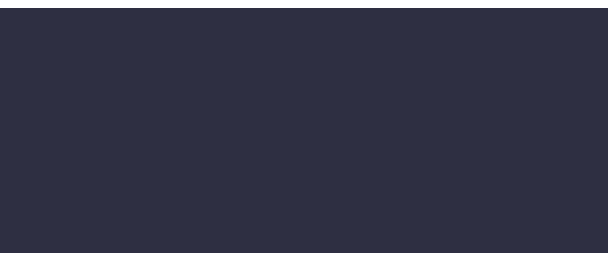
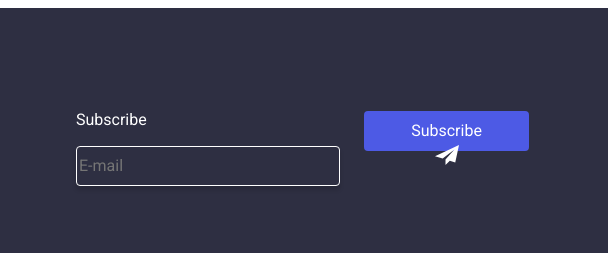
Before and after one commit to TaTiaNaM-stack/goit-markup-hw-05, a plain HTML site: page index.html in a window 1280 px wide. Shown: the part 3150-3403 px from the top of the page, 672-1280 px from the left. Drawn offline with nearby package versions, Linux system fonts and the light colour scheme.

Commit message:
down forma

```diff
--- a/css/styles.css
+++ b/css/styles.css
@@ -556,6 +556,90 @@ margin-bottom: 16px;
     fill: #f4f4fd;
 }
 
+/*.down-forma{
+    display: flex;
+    margin-left: 80px;
+}
+
+.down-input{
+    width: 264px;
+    height: 40px;
+    background-color: #fff;
+    border: 1px solid #e7e9fc;
+    border-radius: 4px;
+    padding: 16px 24px;
+    box-shadow: 0px 1px 6px rgba(46, 47, 66, 0.08), 0px 1px 1px rgba(46, 47, 66, 0.16), 0px 2px 1px rgba(46, 47, 66, 0.08);
+}
+
+.txt-input{
+    font-weight: 500;
+    font-size: 16px;
+
+    line-height: 150%;
+    letter-spacing: 0.02em;
+    color: #fff;
+
+    margin-bottom: 16px;
+}
+
+.down-btn-submit{
+    display: flex;
+}*/
+
+.down-button{
+    background-color: #4d5ae5;
+
+    border: none;
+    border-radius: 4px;
+    padding: 8px 24px;
+    width: 165px;
+    height: 40px;
+    cursor: pointer;
+    transition: background-color 250ms cubic-bezier(0.4, 0, 0.2, 1);
+    justify-content: space-around;
+    gap: 16px;
+    margin-left: 24px;
+}
+
+.txt-btn{
+ color: #fff;
+}
+
+.form-field{
+    display: flex;
+    flex-direction: row;
+    margin-right: 0;
+    margin-bottom: 24px;
+    margin-left: 80px;
+
+}
+
+.form-label{
+    color: #fff;
+}
+
+.form-input{
+    margin-top: 16px;
+    border: 1px solid #fff;
+    border-radius: 4px;
+    width: 264px;
+    height: 40px;
+    background: #2e2f42;
+    color: #fff;
+    box-shadow: 0 4px 4px 0 rgba(0, 0, 0, 0.15);
+}
+
+.btn-down-telegram{
+    flex-direction: row;
+    display: flex;
+    position: relative;
+}
+
+
 ul {
     list-style-type: none;
 }
+
+.window-popup{
+    position: fixed;
+}
--- a/index.html
+++ b/index.html
@@ -463,8 +463,48 @@
                   </li>
                 </ul>
               </div>
+              <!--<div class="down-forma">
+                <form>
+                  <div class="down-input">
+                  <label class="down-input-group">
+                    <p class="txt-input">Subscribe</p>
+                    <input type="email" class="down-input" placeholder="E-mail" required>
+                  </label>
+                  </div>
+                  <div class="down-btn-submit">
+                  <button type="submit" class="down-button">
+                    <p class="txt-btn">Subscribe</p>
+                    <svg class="icon-down" width="24" height="24">
+                      <use href="./images/icon.svg#icon-telegram"></use>
+                    </svg>
+                  </button>
+                  </div>
+                </form>
+              </div>-->
+              <div class="form-field">
+                <div>
+                <label class="form-label" for="input-name">Subscribe</label>
+                <div class="input-wrapper">
+                  <input class="form-input" name="input-name" id="input-name" type="text" placeholder="E-mail" />
+
+                </div>
+                </div>
+               <div class="btn-down-telegram">
+                <button type="submit" class="down-button">
+
+                <p class="txt-btn">Subscribe</p>
+
+                <svg class="icon-down" width="24" height="24">
+                  <use href="./images/icon.svg#icon-telegram"></use>
+                </svg>
+                </div>
+                </button>
+                </div>
+              </div>
               </div>
             </footer>
+            <div class="window-popup">
 
+            </div>
           </body>
           </html>
```
Also changed, not shown: images/icon.svg (added).
